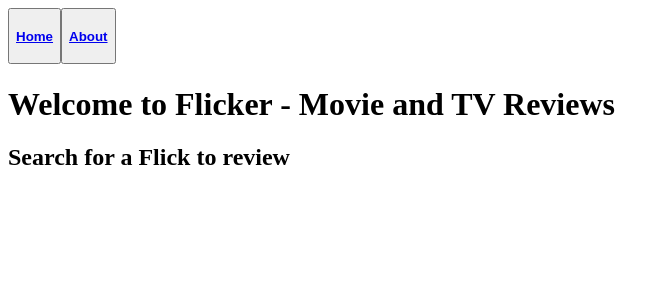
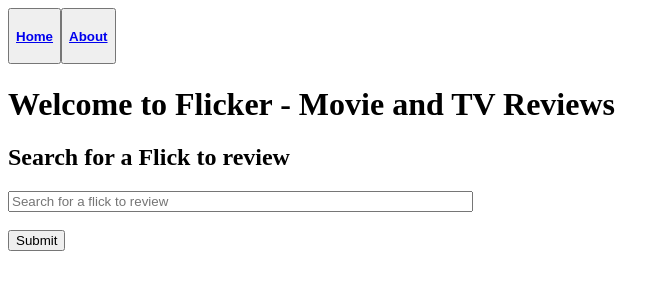
Before and after one commit to bvehige/flicker, a React (Create React App) app in the folder flicker_client/: page / in a window 1280 px wide. Shown: the top 300 px of the page, without its empty margins (0-669 px from the left). Built offline with nearby package versions, Linux system fonts and the light colour scheme.

Commit message:
added SearchForm component

```diff
--- a/flicker_client/src/components/SearchContainer.js
+++ b/flicker_client/src/components/SearchContainer.js
@@ -1,4 +1,5 @@
 import React, { Component } from 'react'
+import SearchForm from './SearchForm'
 
 class SearchContainer extends Component {
 
@@ -6,7 +7,7 @@ class SearchContainer extends Component {
         return (
             <div>
                 <h2>Search for a Flick to review</h2>
-
+                <SearchForm />
             </div>
         )
     }
--- /dev/null
+++ b/flicker_client/src/components/SearchForm.js
@@ -0,0 +1,28 @@
+import React, { Component } from 'react'
+
+class SearchForm extends Component {
+
+    state = {
+        search: ''
+    }
+
+
+    render() {
+        return (
+            <div>
+                <form>
+                    <input type='text'
+                    size='55'
+                    value={this.state.search}
+                    placeholder='Search for a flick to review'
+                    name='search'></input><br/><br/>
+                    <input type='submit' value='Submit'></input>
+
+                </form>
+            </div>
+        )
+    }
+
+}
+
+export default SearchForm
```
